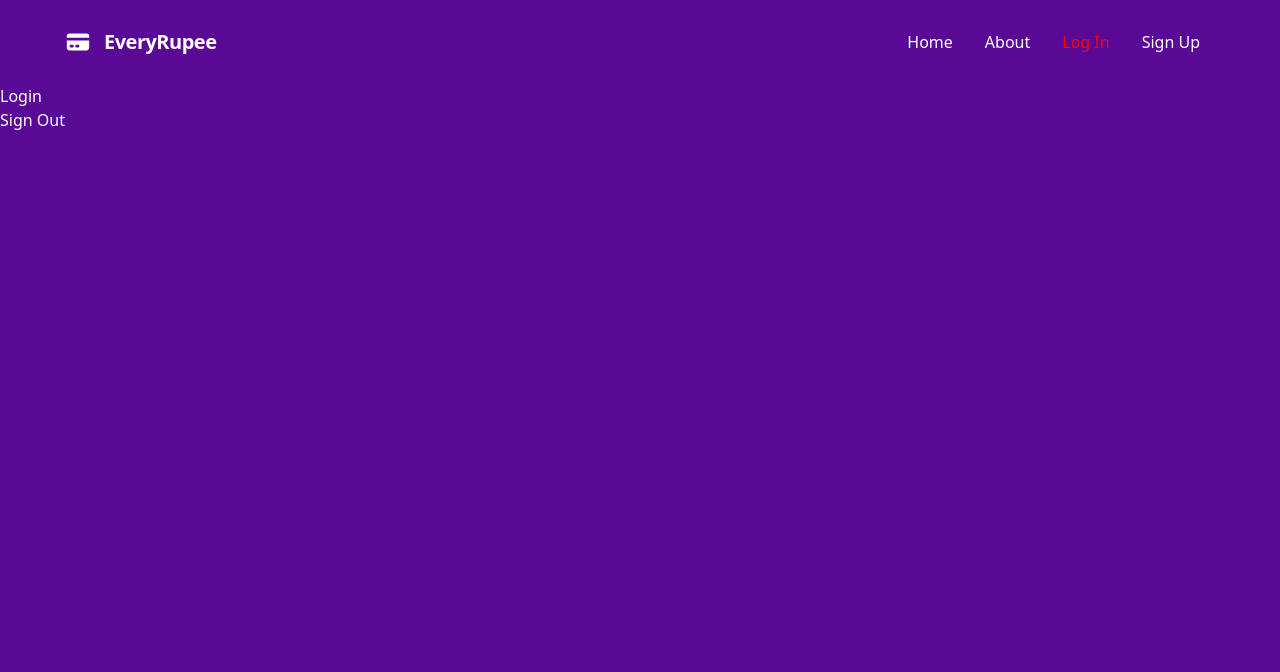
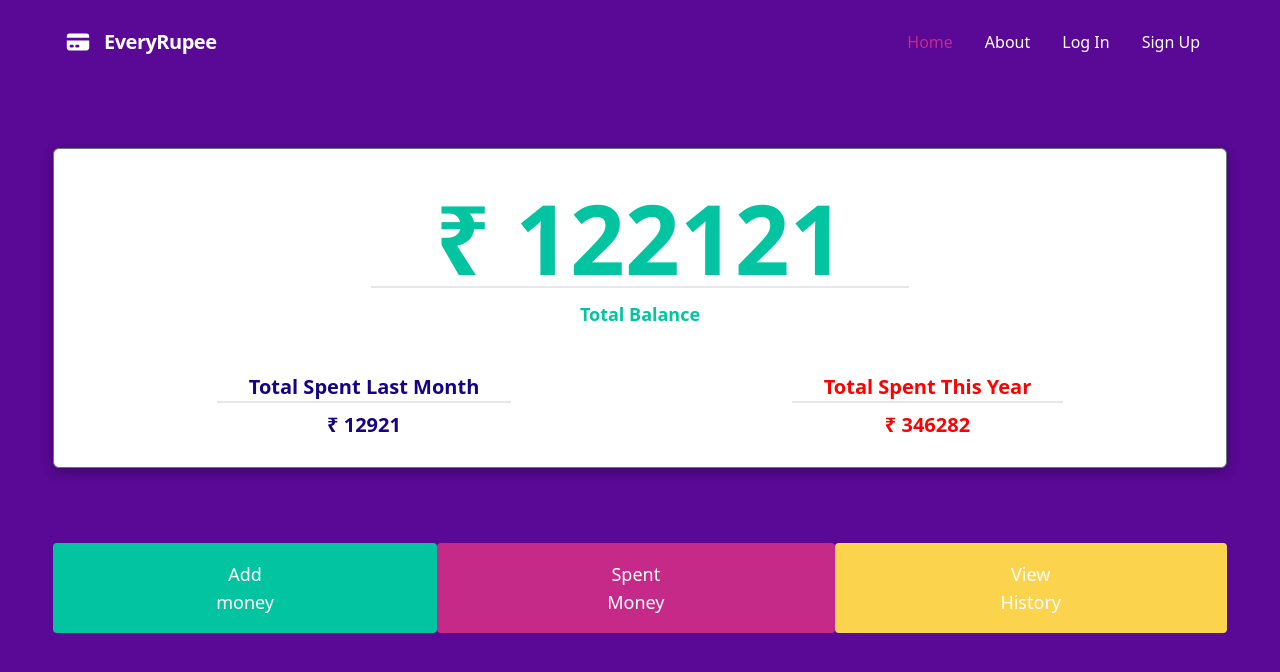
Before and after one commit to CoderNehal/personal-finance-app, a React (Create React App) app: page /home in a window 1280 px wide. Before the commit this address led to /login. Shown: the top 672 px of the page. Built offline with nearby package versions, Linux system fonts and the light colour scheme.

Commit message:
Almost done with home page

```diff
--- a/src/App.js
+++ b/src/App.js
@@ -4,6 +4,7 @@ import Home from "./components/Home/Home";
 import About from "./components/About/About";
 import Auth from './components/Auth/Auth'
 import Login from "./components/Login/Login";
+import { useEffect } from "react";
 
 const App = () => {
 
@@ -29,8 +30,8 @@ const App = () => {
       <div className=' bg-secondary h-screen m-0 text-white '>
         <Navbar />
         <Switch>
-          <PrivateRoute path='/home' exact component={Home} />
-          <PrivateRoute path="/about" exact component={About} />
+          <Route path='/home' exact component={Home} />
+          <Route path="/about" exact component={About} />
           <Route path="/login" exact component={Login} />
 
         </Switch>
--- a/src/components/Auth/Auth.js
+++ b/src/components/Auth/Auth.js
@@ -4,10 +4,12 @@ const Auth = {
     isAuthenticated: Cookies.get('jwt'),
     authenticate() {
         this.isAuthenticated = true;
+        localStorage.setItem('isLogged', true);
     },
     signout() {
         Cookies.remove('jwt')
         this.isAuthenticated = false
+        localStorage.setItem('isLogged', false);
         console.log('Signed out')
     },
     getAuth() {
--- a/src/components/Home/Home.jsx
+++ b/src/components/Home/Home.jsx
@@ -2,7 +2,45 @@ import React from 'react';
 import './Home.scss';
 
 const Home = () => {
-	return <div className=''>Home</div>;
+	return (
+		<div className=' w-screen h-auto cursor-default  '>
+			<div className='currentAmountBox mt-16 rounded-md mx-auto w-11/12 border flex flex-col justify-between items-center font-semibold  bg-white py-3 border-gray-500  '>
+				<div className='BlankDiv'></div>
+				<div>
+					<div className='amount text-4xl  border-b-2  md:text-8xl  text-green px-5 md:px-16'>
+						₹ 122121
+					</div>
+					<p className='text-lg text-center  text-green pt-3'>Total Balance</p>
+				</div>
+				<div className='flex justify-between w-full md:w-3/4'>
+					<div className='lastMonth text-primary text-md md:text-xl  text-center p-4'>
+						<p className='border-b-2 mb-2 px-1 md:px-8'>
+							Total Spent Last Month
+						</p>
+						₹ 12921
+					</div>
+					<div className='totalThisYear text-md md:text-xl   text-center p-4 '>
+						<p className='border-b-2 mb-2 px-1 md:px-8'>
+							Total Spent This Year
+						</p>
+						₹ 346282
+					</div>
+				</div>
+			</div>
+
+			<div className='buttons flex justify-between items-center w-11/12 mx-auto mt-4 text-white h-52 '>
+				<button className='rounded text-lg px-36 py-4 border border-opacity-0 hover:bg-secondary hover:text-green hover:border-opacity-100 transition duration-200 ease-in bg-green'>
+					Add money
+				</button>
+				<button className='rounded text-lg px-36 py-4 border border-opacity-0 hover:bg-secondary hover:text-red hover:border-opacity-100 transition duration-200 ease-in bg-red'>
+					Spent Money
+				</button>
+				<button className='rounded text-lg px-36 py-4 border border-opacity-0 hover:bg-secondary hover:text-yellow-300 hover:border-opacity-100 transition duration-200 ease-in bg-yellow-300'>
+					View History
+				</button>
+			</div>
+		</div>
+	);
 };
 
 export default Home;
--- a/src/components/Home/Home.scss
+++ b/src/components/Home/Home.scss
@@ -0,0 +1,7 @@
+.currentAmountBox {
+	height: 20rem;
+	box-shadow: rgba(0, 0, 0, 0.3) 0px 4px 12px;
+}
+.totalThisYear {
+	color: red;
+}
--- a/src/components/Login/Login.jsx
+++ b/src/components/Login/Login.jsx
@@ -7,6 +7,7 @@ const Login = () => {
 				className=''
 				onClick={() => {
 					Auth.authenticate();
+
 				}}>
 				Login
 			</div>
@@ -14,7 +15,10 @@ const Login = () => {
 				className=''
 				onClick={() => {
 					Auth.signout();
-				}}>Sign Out</div>
+
+				}}>
+				Sign Out
+			</div>
 		</>
 	);
 };
--- a/src/components/Navbar/Navbar.jsx
+++ b/src/components/Navbar/Navbar.jsx
@@ -1,7 +1,9 @@
-import React from 'react';
-import { NavLink, } from 'react-router-dom';
+import React, { useState } from 'react';
+import { NavLink } from 'react-router-dom';
 import './Navbar.scss';
+
 const Navbar = () => {
+	const [isLogged, setisLogged] = useState(localStorage.getItem('isLogged'));
 	return (
 		<nav className='nav flex flex-wrap items-center justify-between px-16 py-4'>
 			<div className='flex flex-no-shrink items-center mr-6 py-3 text-grey-darkest'>
@@ -31,9 +33,7 @@ const Navbar = () => {
 				<li className='border-t md:border-none'>
 					<NavLink
 						to='/home'
-						id='home'
-						className='block md:inline-block px-4 py-3   text-grey-darkest hover:text-grey-darker'
-						>
+						className='block md:inline-block px-4 py-3   text-grey-darkest hover:text-grey-darker'>
 						Home
 					</NavLink>
 				</li>
@@ -46,6 +46,19 @@ const Navbar = () => {
 					</NavLink>
 				</li>
 
+				{isLogged ? (
+					<li className='border-t md:border-none'>
+						<button
+							className='block md:inline-block px-4 py-3 text-red hover:text-grey-darker'
+							onClick={() => {
+								setisLogged(false);
+							}}
+							style={{ color: 'red' }}>
+							Logout
+						</button>
+					</li>
+				) : (
+					<>
 						<li className='border-t md:border-none'>
 							<NavLink
 								to='/login'
@@ -61,6 +74,8 @@ const Navbar = () => {
 								Sign Up
 							</NavLink>
 						</li>
+					</>
+				)}
 			</ul>
 		</nav>
 	);
--- a/src/components/Navbar/Navbar.scss
+++ b/src/components/Navbar/Navbar.scss
@@ -1,5 +1,5 @@
 .active {
-	color: red;
+	color: #C62A88;
 }
 
 @media (max-width: 767px) {
```
Lines whose indentation alone changed are shown as unchanged.
